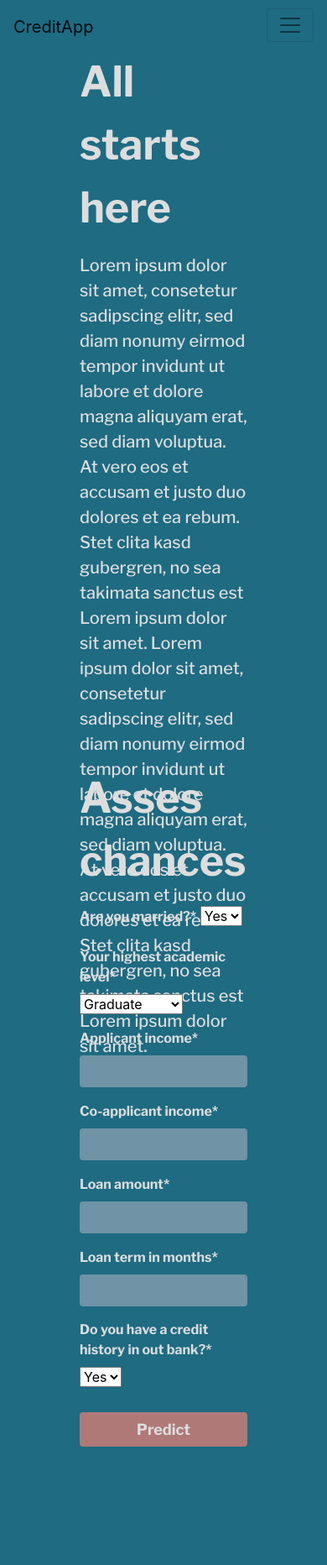
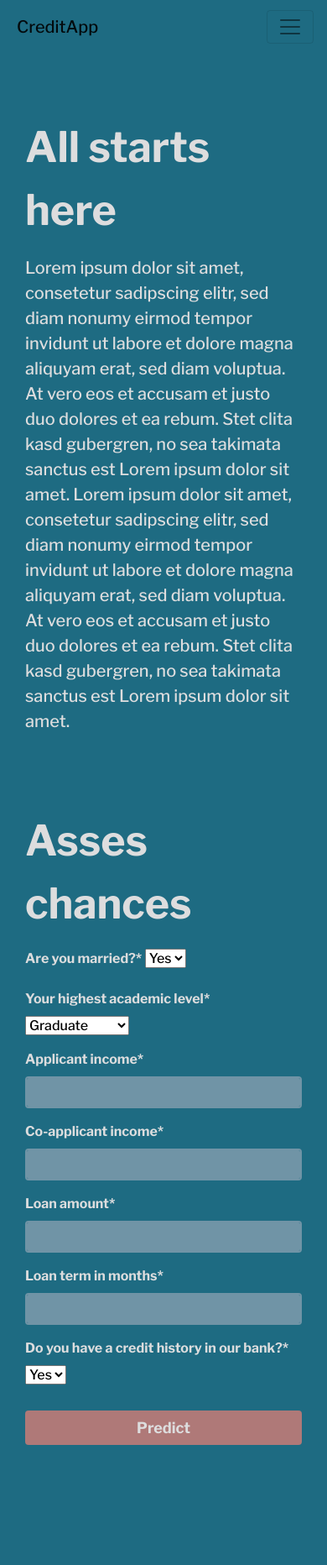
Before and after one commit to infoshareacademy/jpydzr2-syntaxerror-django, a Django app: page / in a window 390 px wide. Shown: the whole page at 84% size. Before the commit the page ends 1723 px from the top, so only its background shows below. Run offline with Django 3.2, Linux system fonts and the light colour scheme; some libraries are stand-ins or nearby versions.

Commit message:
better alignment and responsiveness

```diff
--- a/syntaxerror_project/credit_app/forms.py
+++ b/syntaxerror_project/credit_app/forms.py
@@ -2,10 +2,34 @@ from django import forms
 
 
 class PredictForm(forms.Form):
-    married = forms.ChoiceField(required=True, choices=((1, "Yes"), (0, "No")), label='Are you married?')
-    education = forms.ChoiceField(required=True, choices=((1, "Graduate"), (0, "Not Graduate")), label='Your highest academic level')
-    applicant_income = forms.IntegerField(required=True, label='Applicant income')
-    co_applicant_income = forms.IntegerField(required=True, label='Co-applicant income')
-    loan_amount = forms.IntegerField(required=True, label='Loan amount')
-    loan_term = forms.IntegerField(required=True, label='Loan term in months')
-    credit_history = forms.ChoiceField(required=True, choices=((1, "Yes"), (0, "No")), label='Do you have a credit history in out bank?')
+    married = forms.ChoiceField(
+        required=True,
+        choices=((1, "Yes"), (0, "No")),
+        label='Are you married?',
+    )
+    education = forms.ChoiceField(
+        required=True,
+        choices=((1, "Graduate"), (0, "Not Graduate")),
+        label='Your highest academic level',
+    )
+    applicant_income = forms.IntegerField(
+        required=True,
+        label='Applicant income',
+    )
+    co_applicant_income = forms.IntegerField(
+        required=True,
+        label='Co-applicant income',
+    )
+    loan_amount = forms.IntegerField(
+        required=True,
+        label='Loan amount',
+    )
+    loan_term = forms.IntegerField(
+        required=True,
+        label='Loan term in months',
+    )
+    credit_history = forms.ChoiceField(
+        required=True,
+        choices=((1, "Yes"), (0, "No")),
+        label='Do you have a credit history in our bank?',
+    )
--- a/syntaxerror_project/static/css/styles.css
+++ b/syntaxerror_project/static/css/styles.css
@@ -4,7 +4,10 @@
 
 html, body {
     scroll-behavior: smooth;
+    scroll-padding-top: 70px;
     height: 100%;
+    font-family: 'Libre Franklin', sans-serif;
+    background-color: #1E6B82;
 }
 
 img {
@@ -12,61 +15,58 @@ img {
 }
 
 label {
-    font-family: 'Libre Franklin', sans-serif;
     font-weight: 600;
     color: #DDDDDE;
 }
 
 .text-muted {
-    font-family: 'Libre Franklin', sans-serif;
     color: white!important;
 }
 
 #home-text {
-    font-family: 'Libre Franklin', sans-serif;
     font-weight: 300;
     font-size: 20px;
     color: #DDDDDE;
   }
 
+.container {
+    margin: 0 auto;
+    max-width: 1480px;
+}
 
 .container-fluid {
-    background-color: #1E6B82;
+    width: 90%;
 }
 
-#main_div {
-    background-color: #1E6B82;
+.row {
+    width: 100%;
+    max-width: 1480px;
+    margin: 0 auto;
 }
 
 #form-div {
-    margin-left: 80px;
-    margin-right: 80px;
+    margin-left: 40px;
+    margin-right: 40px;
 }
 
 #register-img-div {
-    margin-left: 80px;
+    margin-left: 40px;
 }
 
-#predict-img-div {
-    margin-left: 100px;
-}
 
 /* Form styles */
 .form-control {
     border: 2px solid #7094A6;
     background-color: #7094A6;
-    font-family: 'Libre Franklin', sans-serif;
 }
 
 #signing-header {
-    font-family: 'Libre Franklin', sans-serif;
     font-weight: 900;
     font-size: 50px;
     color: #DDDDDE;
   }
 
 #signing-text {
-    font-family: 'Libre Franklin', sans-serif;
     font-size: 15px;
     color: #DDDDDE;
   }
@@ -76,14 +76,12 @@ label {
     display: block;
     width: 100%;
     background-color: #AF7978;
-    font-family: 'Libre Franklin', sans-serif;
     font-weight: 800;
     font-size: 18px;
     color: #DDDDDE;
 }
 .signup-btn {
     width: 110px;
-    font-family: 'Libre Franklin', sans-serif;
     font-weight: 800;
     font-size: 16px;
     text-align: center;
@@ -98,7 +96,6 @@ label {
 
 .signup-btn:hover {
     width: 110px;
-    font-family: 'Libre Franklin', sans-serif;
     font-weight: 800;
     font-size: 16px;
     text-align: center;
@@ -114,7 +111,6 @@ label {
 
 .signin-btn {
     width: 110px;
-    font-family: 'Libre Franklin', sans-serif;
     font-weight: 800;
     font-size: 16px;
     text-align: center;
@@ -129,7 +125,6 @@ label {
 
 .signin-btn:hover {
     width: 110px;
-    font-family: 'Libre Franklin', sans-serif;
     font-weight: 800;
     font-size: 16px;
     text-align: center;
@@ -157,14 +152,13 @@ label {
 }
 
 .nav-btn:hover {
-    font-family: 'Libre Franklin', sans-serif;
     text-decoration: none;
     color: #151820;
     transition: color 0.4s;
 }
 
 
-.navbar {
+.nav {
     background-color: #1E6B82;
     width: 100%;
 }
@@ -175,12 +169,10 @@ label {
 
 .links {
     cursor:pointer;
-    font-family: 'Libre Franklin', sans-serif;
     color: #151820;
 }
 
 .links:hover {
-    font-family: 'Libre Franklin', sans-serif;
     text-decoration: none;
     color: #DDDDDE;
     transition: color 0.4s;
@@ -220,11 +212,11 @@ label {
 @keyframes fadeInRight {
     from {
         opacity:0;
-        transform: translatex(0px);
+        transform: translatex(100px);
     }
     to {
         opacity:1;
-        transform: translatex(-100px);
+        transform: translatex(0px);
     }
 }
 .in-right {
@@ -233,3 +225,20 @@ label {
     animation-duration: 0.6s;
     animation-delay: 0.6s;
 }
+
+@keyframes fadeInBottom {
+    from {
+        opacity:0;
+        transform: translatey(100px);
+    }
+    to {
+        opacity:1;
+        transform: translatey(0px);
+    }
+}
+.in-bottom {
+    animation-name: fadeInBottom;
+    animation-fill-mode: both;
+    animation-duration: 0.6s;
+    animation-delay: 0.6s;
+}
--- a/syntaxerror_project/templates/accounts/register.html
+++ b/syntaxerror_project/templates/accounts/register.html
@@ -3,7 +3,7 @@
 {% load crispy_forms_tags %}
 
 {% block content %}
-
+<div id="main_div" class="main">
     <div class="container-fluid vh-100">
         <div class="row h-100">
             <div id="register-div" class="col-lg-5 my-auto">
@@ -23,7 +23,7 @@
                 {% load static %}
                 <img src="{% static "images/login.png" %}" alt="login">
             </div>
-        <div>
+        </div>
     </div>
-
+</div>
 {% endblock %}
--- a/syntaxerror_project/templates/home.html
+++ b/syntaxerror_project/templates/home.html
@@ -1,7 +1,6 @@
-<div class="container-fluid vh-100">
-    <div class="row h-100">
-
-        <div id="form-div" class="col-lg-4 my-auto">
+<div class="container" style="height: 900px">
+    <div class="row" style="height: 100%">
+        <div class="col col-lg-5 my-auto">
             <p id="signing-header" class="in-left">All starts here</p>
             <p id="home-text" class="fade-in">Lorem ipsum dolor sit amet, consetetur sadipscing elitr, sed diam nonumy eirmod tempor invidunt ut labore
                 et dolore magna aliquyam erat, sed diam voluptua. At vero eos et accusam et justo duo dolores et ea
@@ -9,10 +8,9 @@
                 dolor sit amet, consetetur sadipscing elitr, sed diam nonumy eirmod tempor invidunt ut labore et dolore
                 magna aliquyam erat, sed diam voluptua. At vero eos et accusam et justo duo dolores et ea rebum. Stet
                 clita kasd gubergren, no sea takimata sanctus est Lorem ipsum dolor sit amet.</p>
-
         </div>
 
-        <div id="predict-img-div" class="col my-auto d-none d-lg-block in-right">
+        <div class="col col-7 my-auto d-none d-lg-flex in-right">
             {% load static %}
             <img src="{% static "images/home.png" %}" alt="home">
         </div>
--- a/syntaxerror_project/templates/index.html
+++ b/syntaxerror_project/templates/index.html
@@ -3,7 +3,7 @@
 {% load crispy_forms_tags %}
 
 {% block content %}
-    <div id="main_div" class="main">
+    <div id="main_div">
         {% include 'navbar.html' %}
         {% include 'home.html' %}
         {% include 'predictions/predict.html' %}
--- a/syntaxerror_project/templates/navbar.html
+++ b/syntaxerror_project/templates/navbar.html
@@ -1,33 +1,37 @@
-<nav id="main-nav" class="navbar navbar-light navbar-expand-lg sticky-top">
-    <a class="navbar-brand mt-1 hack15-menu-button" href=#main_div>CreditApp</a>
-    <button class="navbar-toggler" type="button" data-toggle="collapse" data-target="#navbarNav"
+<nav id="main-nav" class="nav navbar navbar-expand-lg navbar-light sticky-top">
+    <div class="container">
+        <a class="navbar-brand m-1 hack15-menu-button" href=#main_div>CreditApp</a>
+        <button class="navbar-toggler ml-auto" type="button" data-toggle="collapse" data-target="#navbarNav"
                 aria-controls="navbarNav" aria-expanded="false" aria-label="Toggle navigation">
             <span class="navbar-toggler-icon"></span>
         </button>
         <div class="collapse navbar-collapse" id="navbarNav">
+            <div class="collapse navbar-collapse" id="navbarNav">
                 <ul class="navbar-nav">
                     <li class="nav-item">
-                <a class="nav-btn mt-1 hack15-menu-button" href=#predict-section>Predict</a>
+                        <a class="nav-btn m-1 hack15-menu-button" href=#predict-section>Predict</a>
                     </li>
                 </ul>
                 <ul class="navbar-nav ml-auto">
                     <li class="nav-item">
                         {% if request.user.is_authenticated %}
-                    <a class="nav-btn mt-1" href={% url "predict:requests" %}>Your requests</a>
+                            <a class="nav-btn m-1" href={% url "predict:requests" %}>Your requests</a>
                         {% endif %}
                     </li>
                     <li class="nav-item text-white">
                         {% if request.user.is_authenticated %}
-                    <a class="nav-btn mt-1" href={% url "account:logout" %}>Logout</a>
+                            <a class="nav-btn m-1" href={% url "account:logout" %}>Logout</a>
                         {% else %}
-                    <a class="signin-btn mr-1 mt-1" href={% url "account:login" %}>Sign in</a>
+                            <a class="signin-btn mr-1 m-1" href={% url "account:login" %}>Sign in</a>
                         {% endif %}
                     </li>
                     <li class="nav-item text-white">
                         {% if request.user.is_anonymous %}
-                    <a class="signup-btn mt-1" href={% url "account:register" %}>Sign up</a>
+                            <a class="signup-btn m-1" href={% url "account:register" %}>Sign up</a>
                         {% endif %}
                     </li>
                 </ul>
             </div>
+        </div>
+    </div>
 </nav>
--- a/syntaxerror_project/templates/predictions/predict.html
+++ b/syntaxerror_project/templates/predictions/predict.html
@@ -1,13 +1,13 @@
 {% load crispy_forms_tags %}
 
-<div id="predict-section" class="container-fluid vh-100">
-    <div class="row h-100">
-        <div id="predict-img-div" class="col my-auto d-none d-lg-block">
+<div id="predict-section" class="container" style="height: 900px">
+    <div class="row">
+        <div class="col col-7 my-auto d-none d-lg-flex">
             {% load static %}
             <img src="{% static "images/estimate.png" %}" alt="predict">
         </div>
 
-        <div id="form-div" class="col-lg-4 my-auto">
+        <div class="col col-lg-5 section in-bottom">
             <p id="signing-header">Asses chances</p>
             <form method="POST" class="form-group">
                 {% csrf_token %}
```
Also changed, not shown: syntaxerror_project/static/js/scripts.js (+6 -6 lines), syntaxerror_project/templates/registration/login.html (+6 -4 lines). Lines whose indentation alone changed are shown as unchanged.
